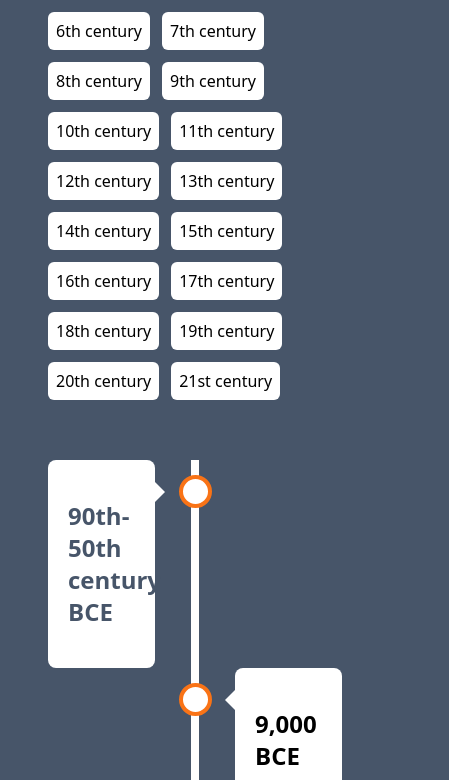
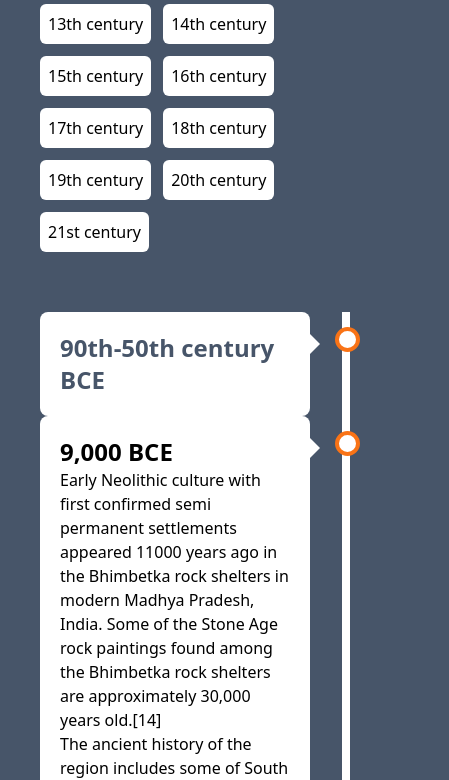
Before and after one commit to SharanSMenon/IndianTimeline, a website built with Parcel: page src/index.html in a window 390 px wide. Shown: the part 1220-2000 px from the top of the page, 449 px wide, since content can reach past the window. Built offline with nearby package versions, Linux system fonts and the light colour scheme.

Commit message:
responsive

```diff
--- a/src/index.css
+++ b/src/index.css
@@ -1,3 +1,7 @@
+@tailwind base;
+@tailwind components;
+@tailwind utilities;
+
 * {
   @apply box-border;
 }
@@ -17,18 +21,18 @@ body {
 /* The actual timeline (the vertical ruler) */
 .timeline::after {
   content: "";
-  @apply absolute w-2 bg-white top-0 bottom-0 left-1/2 -ml-1;
+  @apply absolute w-2 bg-white top-0 bottom-0 right-10 sm:left-1/2 right-10;
 }
 
 /* event around content */
 .event {
-  @apply w-1/2 bg-inherit relative py-[10] px-10;
+  @apply w-full sm:w-1/2 bg-inherit relative py-[10] pr-20 pl-10 sm:pr-10 sm:pl-10;
 }
 
 /* The circles on the timeline */
 .event::after {
   content: "";
-  @apply absolute w-[25px] h-[25px] -right-[17px] bg-white
+  @apply absolute w-[25px] h-[25px] right-[1.9rem] sm:-right-[16px] bg-white
   border-orange-500 border-4 border-solid z-10 rounded-full;
   top: 15px;
 }
@@ -40,30 +44,39 @@ body {
 
 /* Place the event to the right */
 .right {
-  @apply left-1/2;
+  @apply left-0 sm:left-1/2;
 }
 
 /* Add arrows to the left event (pointing right) */
+
+@layer utilities {
+  .border-right {
+    border: medium solid green;
+    border-width: 10px 10px 10px 0;
+    border-color: transparent white transparent transparent;
+  }
+  .border-left {
+    border: medium solid white;
+    border-width: 10px 0 10px 10px;
+    border-color: transparent transparent transparent white;
+  }
+}
+
 .left::before {
   content: " ";
-  @apply h-0 absolute top-[22px] w-0 z-10 right-[30px];
-  border: medium solid white;
-  border-width: 10px 0 10px 10px;
-  border-color: transparent transparent transparent white;
+  @apply h-0 absolute top-[22px] w-0 z-10 right-[70px] sm:right-[30px] border-left;
 }
 
 /* Add arrows to the right event (pointing left) */
 .right::before {
   content: " ";
-  @apply h-0 absolute top-[22px] w-0 z-10 left-[30px];
-  border: medium solid white;
-  border-width: 10px 10px 10px 0;
-  border-color: transparent white transparent transparent;
+  @apply h-0 absolute top-[22px] w-0 z-10
+  right-[70px] sm:left-[30px] border-left sm:border-right;
 }
 
 /* Fix the circle for events on the right side */
 .right::after {
-  @apply -left-[16px];
+  @apply sm:-left-[8px];
 }
 
 /* The actual content */
@@ -89,11 +102,11 @@ h1 {
 
 .heading {
   @apply w-full text-white
-  px-10 py-5 relative mb-10;
+  px-10 py-5 relative mb-10 my-0 mx-auto max-w-6xl;
 }
 
 .navigation {
-  @apply flex flex-row gap-3 flex-wrap;
+  @apply flex flex-row gap-3 flex-wrap mt-7;
 }
 .navigation-item {
   @apply inline-block p-2 bg-white rounded-md hover:bg-slate-200;
```
